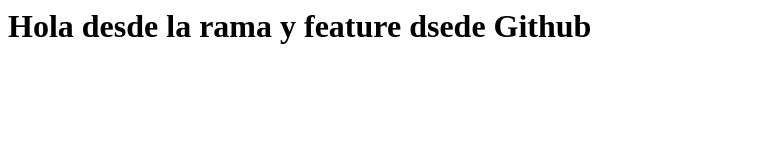
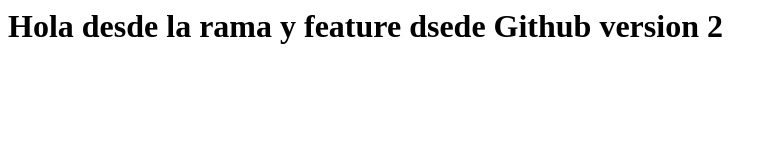
Before and after one commit to Mafebujaico/Mafer, a plain HTML site: page index.html in a window 1280 px wide. Shown: the whole page, without its empty margins (0-777 px from the left). Drawn offline with Linux system fonts and the light colour scheme.

Commit message:
Update index.html cambio

```diff
--- a/index.html
+++ b/index.html
@@ -1 +1 @@
-<html><body><h1>Hola desde la rama y feature dsede Github</h1></body></html>
+<html><body><h1>Hola desde la rama y feature dsede Github version 2</h1></body></html>
```
